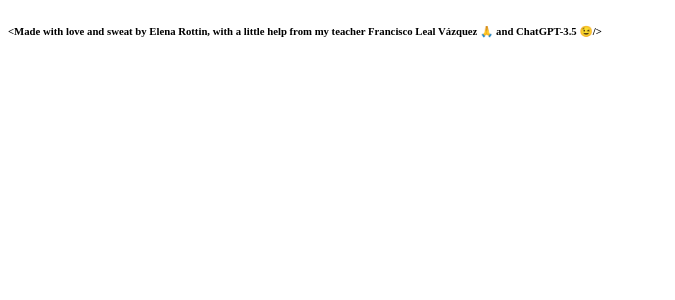
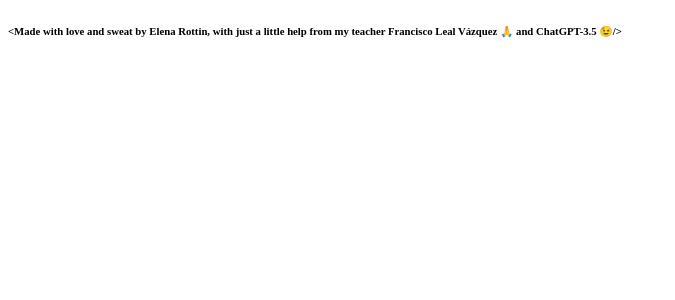
Before and after one commit to elena-if3/Projet_Quiz_Histoire, a Symfony app: template templates/base.html.twig in a window 1280 px wide. Shown: the top 300 px of the page, without its empty margins (0-675 px from the left). Run offline with Twig, Linux system fonts and the light colour scheme; the template is opened without the code that fills it, so the values that code supplies are empty; some libraries are stand-ins or nearby versions.

Commit message:
11/04/2024

```diff
--- a/assets/quiz.js
+++ b/assets/quiz.js
@@ -54,5 +54,5 @@
     // Reload page
     setTimeout(() => {
         window.location.href = "";
-    }, 3000);
+    }, 2000);
 }
--- a/templates/base.html.twig
+++ b/templates/base.html.twig
@@ -31,7 +31,7 @@
         </nav> #}
         {% block body %}{% endblock %}
         <footer class="fixed-bottom">
-            <h6>&ltMade with love and sweat by Elena Rottin, with a little help from my teacher Francisco Leal Vázquez 🙏 and ChatGPT-3.5 😉/&gt</h6>
+            <h6>&ltMade with love and sweat by Elena Rottin, with just a little help from my teacher Francisco Leal Vázquez 🙏 and ChatGPT-3.5 😉/&gt</h6>
         </footer>
     </body>
 </html>
```
